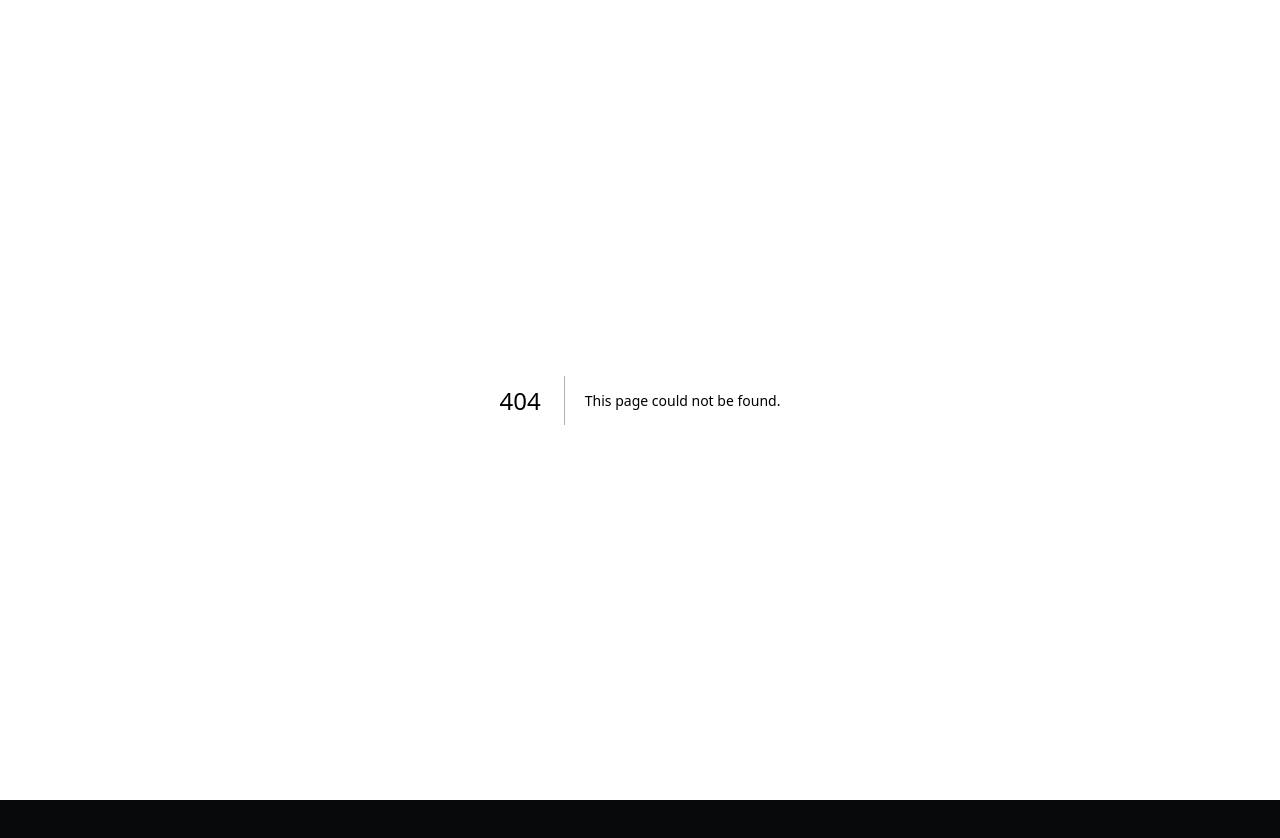
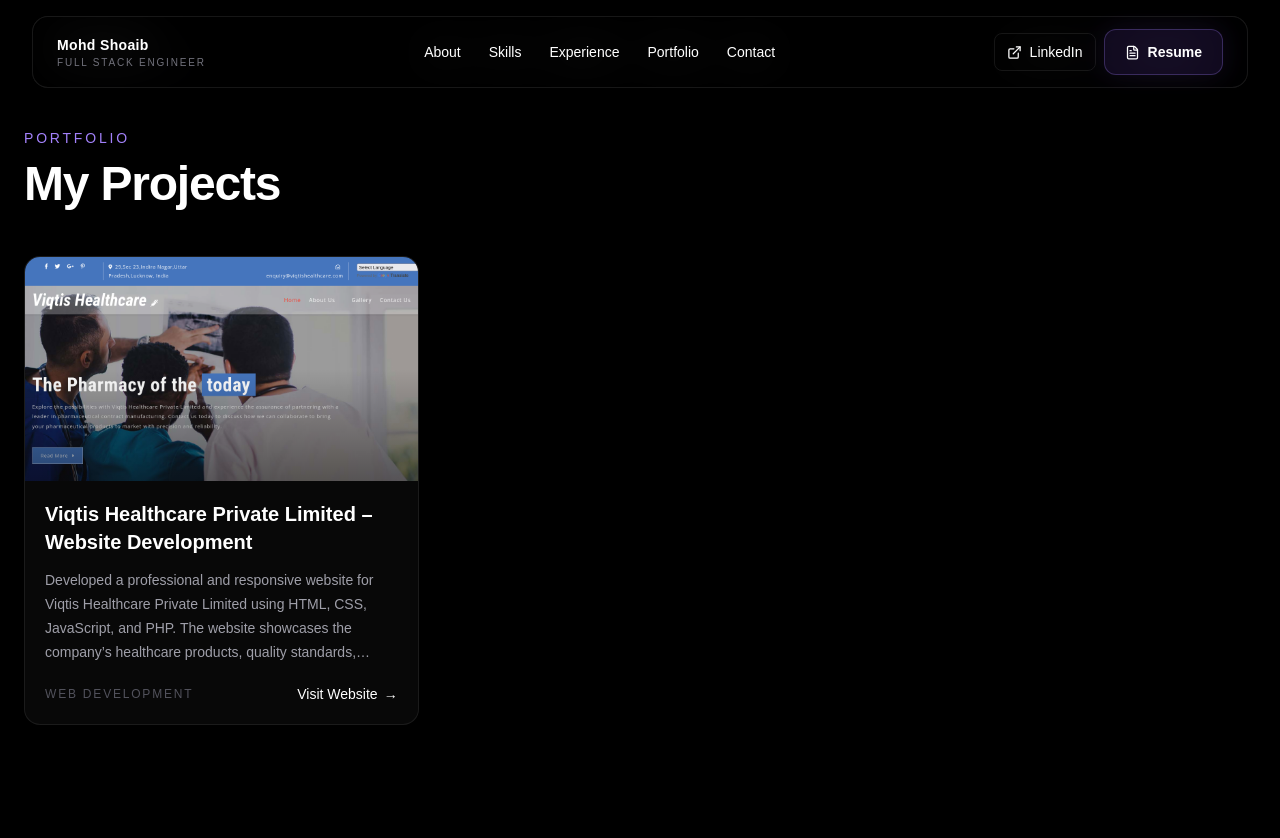
Before and after one commit to mohdshoaib-in/mohd-shoaib-portfolio, a Next.js app: page /portfolio in a window 1280 px wide. Before the commit this address had no page. Shown: the top 838 px of the page. Before the commit the page ends 800 px from the top, so only its background shows below. Built offline with nearby package versions, Linux system fonts and the light colour scheme.

Commit message:
Added Project Card Component

```diff
--- a/app/layout.js
+++ b/app/layout.js
@@ -1,5 +1,5 @@
 import "./globals.css";
-
+import Navbar from "@/components/Navbar";
 export const metadata = {
   title: "Mohd Shoaib |  React.js Developer & Full Stack Engineer",
   description:
@@ -9,7 +9,10 @@ export const metadata = {
 export default function RootLayout({ children }) {
   return (
     <html lang="en">
-      <body>{children}</body>
+      <body>
+        <Navbar />
+        {children}
+      </body>
     </html>
   );
 }
--- a/app/page.js
+++ b/app/page.js
@@ -1,4 +1,3 @@
-import Navbar from "@/components/Navbar";
 import Hero from "@/components/Hero";
 import Stats from "@/components/Stats";
 import About from "@/components/About";
@@ -15,7 +14,6 @@ export default function Home() {
       id="top"
       className="min-h-screen overflow-hidden bg-[#050505] text-white"
     >
-      <Navbar />
       <Hero />
       <Stats />
       <About />
--- /dev/null
+++ b/app/portfolio/page.jsx
@@ -0,0 +1,28 @@
+import Navbar from "@/components/Navbar";
+import ProjectCard from "@/components/ProjectCard";
+export default function PortfolioPage() {
+  return (
+    <main className="min-h-screen bg-black px-6 py-32 text-white">
+      <Navbar />
+      <div className="mx-auto max-w-7xl">
+
+        <div className="mb-12">
+          <p className="mb-3 text-sm font-medium uppercase tracking-[0.2em] text-violet-400">
+            Portfolio
+          </p>
+          <h1 className="text-4xl font-bold tracking-tight sm:text-5xl">
+            My Projects
+          </h1>
+        </div>
+        <div className="grid gap-6 sm:grid-cols-2 lg:grid-cols-3">
+          <ProjectCard
+            title="Viqtis Healthcare Private Limited – Website Development"
+            description="Developed a professional and responsive website for Viqtis Healthcare Private Limited using HTML, CSS, JavaScript, and PHP. The website showcases the company’s healthcare products, quality standards, expertise, and commitment to timely delivery, while providing a clean, user-friendly, and modern digital experience."
+            image="/projects/Viqtishealthcare.png"
+            url="https://viqtishealthcare.com"
+          />
+        </div>
+      </div>
+    </main>
+  );
+}
--- a/components/Navbar.jsx
+++ b/components/Navbar.jsx
@@ -1,14 +1,15 @@
 "use client";
 
 import { useState } from "react";
+import Link from "next/link";
 import { Menu, X, ExternalLink, FileText } from "lucide-react";
 
 const navItems = [
-  { label: "About", href: "#about" },
-  { label: "Skills", href: "#skills" },
-  { label: "Experience", href: "#experience" },
-  { label: "Projects", href: "#projects" },
-  { label: "Contact", href: "#contact" },
+  { label: "About", href: "/#about" },
+  { label: "Skills", href: "/#skills" },
+  { label: "Experience", href: "/#experience" },
+  { label: "Portfolio", href: "/portfolio" },
+  { label: "Contact", href: "/#contact" },
 ];
 
 export default function Navbar() {
@@ -23,21 +24,12 @@ export default function Navbar() {
           <div className="flex items-center justify-between">
 
             {/* Logo */}
-            <a
-              href="#top"
+            <Link
+              href="/"
               onClick={closeMenu}
               className="group flex items-center gap-3"
             >
-              {/* Profile Image */}
-              <div className="relative h-9 w-9 overflow-hidden rounded-xl border border-violet-400/20 bg-violet-500/10">
-                <img
-                  src="/image.jpg"
-                  alt="Mohd Shoaib"
-                  className="h-full w-full object-cover"
-                />
-              </div>
-
-              <div className="hidden sm:block">
+              <div>
                 <p className="text-sm font-semibold tracking-wide text-white">
                   Mohd Shoaib
                 </p>
@@ -46,11 +38,26 @@ export default function Navbar() {
                   Full Stack Engineer
                 </p>
               </div>
-            </a>
+            </Link>
 
             {/* Desktop Navigation */}
             <div className="hidden items-center gap-1 lg:flex">
-              {navItems.map((item) => (
+              {navItems.map((item) => {
+                const isRoute = item.href.startsWith("/");
+
+                if (isRoute) {
+                  return (
+                    <Link
+                      key={item.href}
+                      href={item.href}
+                      className="rounded-lg px-3 py-2 text-sm text-zinc-400 transition hover:bg-white/[0.05] hover:text-white"
+                    >
+                      {item.label}
+                    </Link>
+                  );
+                }
+
+                return (
                   <a
                     key={item.href}
                     href={item.href}
@@ -58,7 +65,8 @@ export default function Navbar() {
                   >
                     {item.label}
                   </a>
-              ))}
+                );
+              })}
             </div>
 
             {/* Desktop Actions */}
@@ -99,7 +107,24 @@ export default function Navbar() {
           {isOpen && (
             <div className="border-t border-white/[0.08] pt-4 lg:hidden">
               <div className="flex flex-col gap-1">
-                {navItems.map((item) => (
+
+                {navItems.map((item) => {
+                  const isRoute = item.href.startsWith("/");
+
+                  if (isRoute) {
+                    return (
+                      <Link
+                        key={item.href}
+                        href={item.href}
+                        onClick={closeMenu}
+                        className="rounded-lg px-3 py-3 text-sm text-zinc-400 transition hover:bg-white/[0.05] hover:text-white"
+                      >
+                        {item.label}
+                      </Link>
+                    );
+                  }
+
+                  return (
                     <a
                       key={item.href}
                       href={item.href}
@@ -108,14 +133,17 @@ export default function Navbar() {
                     >
                       {item.label}
                     </a>
-                ))}
+                  );
+                })}
 
+                {/* Mobile Actions */}
                 <div className="mt-3 grid grid-cols-2 gap-2 border-t border-white/[0.08] pt-3">
+
                   <a
                     href="https://www.linkedin.com/"
                     target="_blank"
                     rel="noopener noreferrer"
-                    className="inline-flex items-center justify-center gap-2 rounded-lg border border-white/[0.08] px-3 py-3 text-sm text-zinc-300"
+                    className="inline-flex items-center justify-center gap-2 rounded-lg border border-white/[0.08] px-3 py-3 text-sm text-zinc-300 transition hover:bg-white/[0.05] hover:text-white"
                   >
                     <ExternalLink size={15} />
                     LinkedIn
@@ -125,11 +153,12 @@ export default function Navbar() {
                     href="/resume.pdf"
                     target="_blank"
                     rel="noopener noreferrer"
-                    className="inline-flex items-center justify-center gap-2 rounded-lg bg-white px-3 py-3 text-sm font-semibold text-black"
+                    className="inline-flex items-center justify-center gap-2 rounded-lg bg-white px-3 py-3 text-sm font-semibold text-black transition hover:bg-zinc-200"
                   >
                     <FileText size={15} />
                     Resume
                   </a>
+
                 </div>
               </div>
             </div>
--- /dev/null
+++ b/components/ProjectCard.jsx
@@ -0,0 +1,69 @@
+export default function ProjectCard({
+  title,
+  description,
+  image,
+  url,
+}) {
+  return (
+    <article className="group relative overflow-hidden rounded-2xl border border-white/[0.08] bg-white/[0.03] backdrop-blur-sm transition-all duration-500 hover:-translate-y-1 hover:border-violet-400/30 hover:bg-white/[0.045] hover:shadow-[0_20px_50px_rgba(124,58,237,0.12)]">
+
+      {/* Violet Glow */}
+      <div className="pointer-events-none absolute -right-16 -top-16 h-32 w-32 rounded-full bg-violet-500/10 blur-3xl opacity-0 transition-opacity duration-500 group-hover:opacity-100" />
+
+      {/* Project Image */}
+      <div className="relative h-56 overflow-hidden">
+        <img
+          src={image}
+          alt={title}
+          className="h-full w-full object-cover transition-transform duration-700 ease-out group-hover:scale-105"
+        />
+
+        {/* Image Overlay */}
+        <div className="absolute inset-0 bg-gradient-to-t from-black/60 via-transparent to-transparent opacity-70" />
+
+        {/* View Project Overlay */}
+        <a
+          href={url}
+          target="_blank"
+          rel="noopener noreferrer"
+          aria-label={`View ${title}`}
+          className="absolute inset-0 flex items-center justify-center bg-black/20 opacity-0 backdrop-blur-[2px] transition-all duration-300 group-hover:opacity-100"
+        >
+          <span className="rounded-full border border-white/20 bg-black/50 px-5 py-2 text-sm font-medium text-white backdrop-blur-md transition-transform duration-300 group-hover:scale-100">
+            View Project ↗
+          </span>
+        </a>
+      </div>
+
+      {/* Project Content */}
+      <div className="relative p-5">
+        <h2 className="text-xl font-semibold leading-snug text-white transition-colors duration-300 group-hover:text-violet-300">
+          {title}
+        </h2>
+
+        <p className="mt-3 line-clamp-4 text-sm leading-6 text-zinc-400">
+          {description}
+        </p>
+
+        {/* Footer */}
+        <div className="mt-5 flex items-center justify-between">
+          <span className="text-xs font-medium uppercase tracking-[0.15em] text-zinc-600">
+            Web Development
+          </span>
+
+          <a
+            href={url}
+            target="_blank"
+            rel="noopener noreferrer"
+            className="inline-flex items-center gap-1.5 text-sm font-medium text-violet-400 transition-all duration-300 hover:gap-2.5 hover:text-violet-300"
+          >
+            Visit Website
+            <span className="transition-transform duration-300 group-hover:translate-x-0.5">
+              →
+            </span>
+          </a>
+        </div>
+      </div>
+    </article>
+  );
+}
```
Also changed, not shown: public/projects/Viqtishealthcare.png (added). Lines whose indentation alone changed are shown as unchanged.
